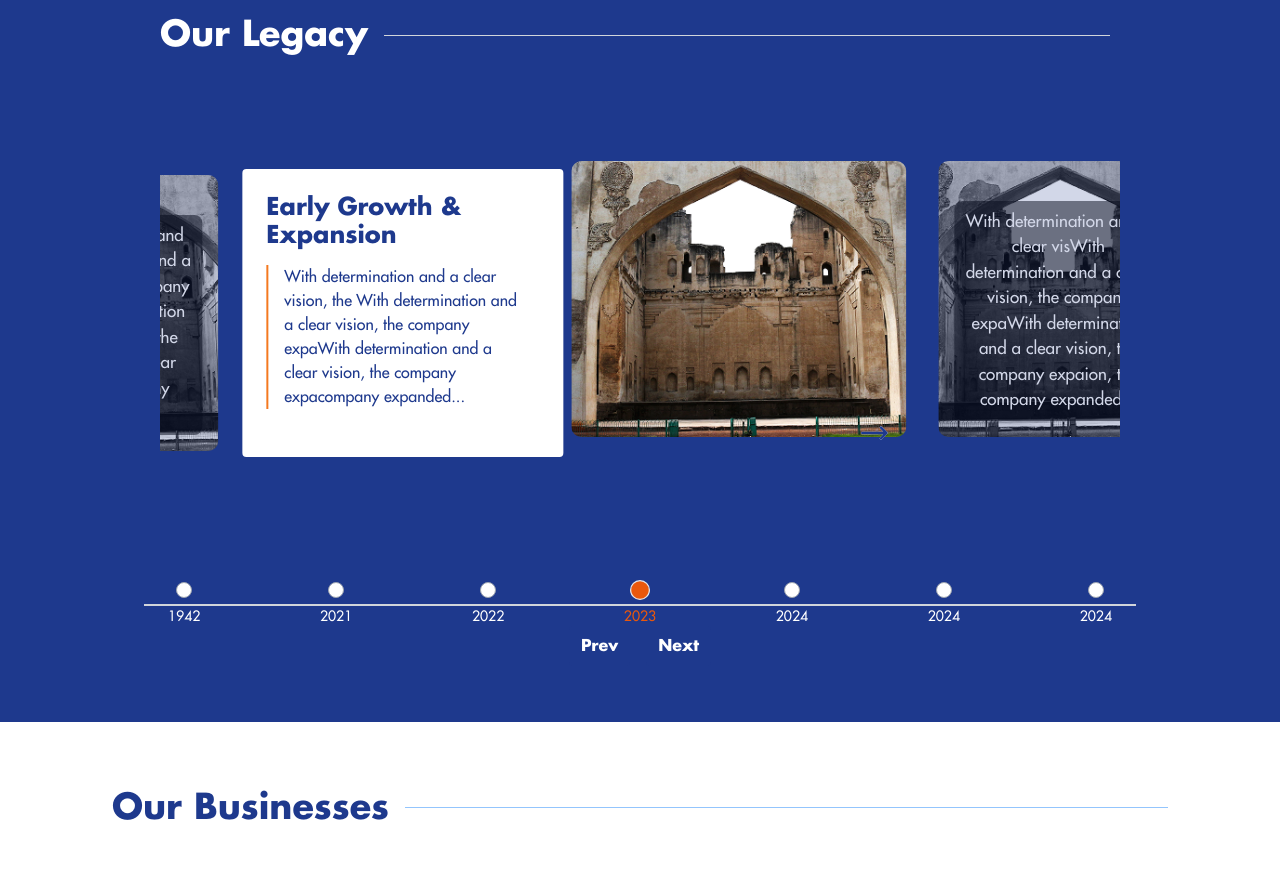
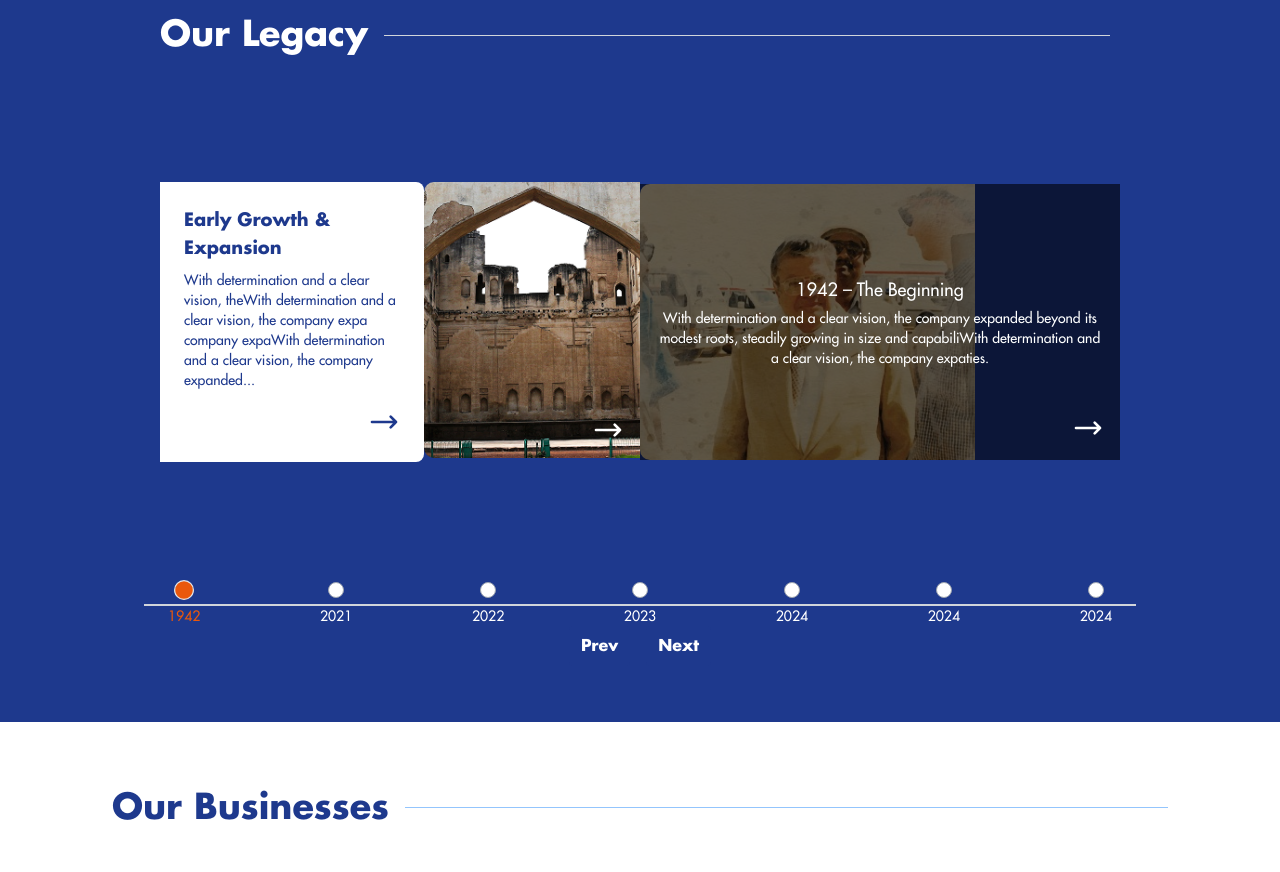
Before and after one commit to amal-007-amal/Al-tasnim-website, a Vue app: page / in a window 1280 px wide. Shown: the part 1440-2312 px from the top of the page. Built offline with nearby package versions, Linux system fonts and the light colour scheme.

Commit message:
pushed the styles

```diff
--- a/src/views/HomePage.vue
+++ b/src/views/HomePage.vue
@@ -410,39 +410,48 @@
         <h2 class="main-heading text-white">Our Legacy</h2>
         <hr class="flex-grow border-t border-gray-300 ml-4 opacity-100" />
       </div>
-      <Carousel v-if="groupedTimelineCards.length > 0" v-model="stateSlide" ref="carouselRef" :items-to-show="1"
-        :wrap-around="true" :autoplay="true" :autoplayTimeout="4000" :transition="2500" :mouse-drag="true"
-        :pauseAutoplayOnHover="true" :wheelControl="true" class="timeline-frame max-w-full px-2 sm:px-4">
-        <Slide v-for="(group, index) in groupedTimelineCards" :key="index">
-          <div class="flex gap-8 w-full">
-            <!-- Left Card (60%) -->
-            <div v-if="group[0]" class="w-[70%]">
-              <div class="relative timelinesub-card">
-                <div class="timeline-sec block relative">
-                  <a href="#" class="block">
-                    <img :src="group[0].image" :alt="group[0].title" class="w-full object-cover rounded-lg mx-auto"
-                      loading="lazy" />
-                    <div class="overlay-content absolute inset-0 rounded-lg pr-4 pt-6 text-white">
-                      <div class="absolute bottom-4 right-4">
+      <Carousel v-model="stateSlide" :snap-align="'start'" ref="carouselRef" :items-to-show="2" :wrap-around="true" :autoplay="false"
+        :autoplayTimeout="6000" :transition="2500" :mouse-drag="true" :pauseAutoplayOnHover="true" :wheelControl="true"
+        :LeftMode="true" class="timeline-frame max-w-full px-2 sm:px-4">
+        <Slide v-for="(item, index) in timelinecard" :key="index">
+          <div class="flex flex-col lg:flex-row gap-0 items-stretch timelinesub-card">
+
+            <!-- Image Section -->
+            <!-- Image Section -->
+            <div class="relative flex-1 timeline-sec">
+              <a href="#" class="block relative h-full">
+                <img :src="item.image" :alt="item.title" class="timeline-image"
+                  :class="{ 'active-slide-img': index === stateSlide }" loading="lazy" />
+                <!-- Overlay for INACTIVE slides -->
+                <div v-if="index !== stateSlide"
+                  class="absolute inset-0 bg-black/60 flex items-center justify-center text-white text-center p-4">
+                  <div>
+                    <h3 class="text-lg font-bold">{{ item.overlayTitle }}</h3>
+                    <p class="text-sm mt-1">{{ item.overlayparagraph }}</p>
+                  </div>
+                </div>
+
+                <!-- Optional: white arrow icon -->
+                <div class="absolute bottom-4 right-4 z-10">
                   <svg class="w-6 h-6 sm:w-8 sm:h-8 text-white" fill="none" stroke="currentColor" stroke-width="2"
                     viewBox="0 0 24 24">
                     <path stroke-linecap="round" stroke-linejoin="round" d="M17 8l4 4m0 0l-4 4m4-4H3" />
                   </svg>
                 </div>
-                    </div>
               </a>
             </div>
-                <div
-                  class="timeline-content w-full cursor-pointer bg-white rounded m-2 transition-all duration-300 ease-in-out hover:bg-primarycolor hover:shadow-lg hover:text-white group p-4 sm:p-6">
-                  <h3 class="mb-2 text-base sm:text-lg text-primarycolor group-hover:text-white">
-                    {{ group[0].overlayTitle }}
-                  </h3>
-                  <p
-                    class="text-sm sm:text-base text-primarycolor font-[400] border-l-2 border-orange-400 pl-3 pr-3 mb-6 group-hover:text-white">
-                    {{ group[0].overlayparagraph }}
-                  </p>
+
+
+            <!-- Text Content Section (active slide) -->
+            <div v-if="index === stateSlide"
+              class="flex-1 bg-white p-4 sm:p-6 rounded-lg rounded-tl-none rounded-bl-none flex flex-col justify-between">
+              <div>
+                <h3 class="text-primarycolor text-lg font-bold">{{ item.overlayTitle }}</h3>
+                <p class="text-primarycolor text-sm mt-2">{{ item.overlayparagraph }}</p>
               </div>
-                <div class="view-btn absolute bottom-4 right-4">
+
+              <!-- Arrow Button -->
+              <div class="mt-4 self-end">
                 <svg
                   class="w-6 h-6 sm:w-8 sm:h-8 text-primarycolor group-hover:text-white transition-colors duration-300"
                   fill="none" stroke="currentColor" stroke-width="2" viewBox="0 0 24 24">
@@ -451,31 +460,8 @@
               </div>
             </div>
           </div>
-            <!-- Right Card (40%) -->
-            <div v-if="group[1]" class="w-[25%]">
-              <div class="relative timelinesub-card">
-                <div class="timeline-sec block relative grayscale opacity-80">
-                  <a href="#" class="block">
-                    <!-- Image with specific width, height, and rounded corners -->
-                    <img :src="group[1].image" :alt="group[1].title"
-                      class="w-[100px] h-[50px] object-cover rounded-full mx-auto" loading="lazy" />
+        </Slide>
 
-                    <!-- Overlay content containing the paragraph text -->
-                    <div
-                      class="overlay-content left-4 absolute inset-0 rounded-lg pr-4 pt-6 text-white flex justify-center items-center">
-                      <!-- Overlay Paragraph -->
-                      <p class="text-center text-white bg-black bg-opacity-50 p-2 rounded-lg">
-                        {{ group[1].overlayparagraph }}
-                      </p>
-                    </div>
-                  </a>
-                </div>
-              </div>
-            </div>
-
-
-          </div>
-        </Slide>
       </Carousel>
 
 
```
Also changed, not shown: src/tailwind.css. Lines whose indentation alone changed are shown as unchanged.
